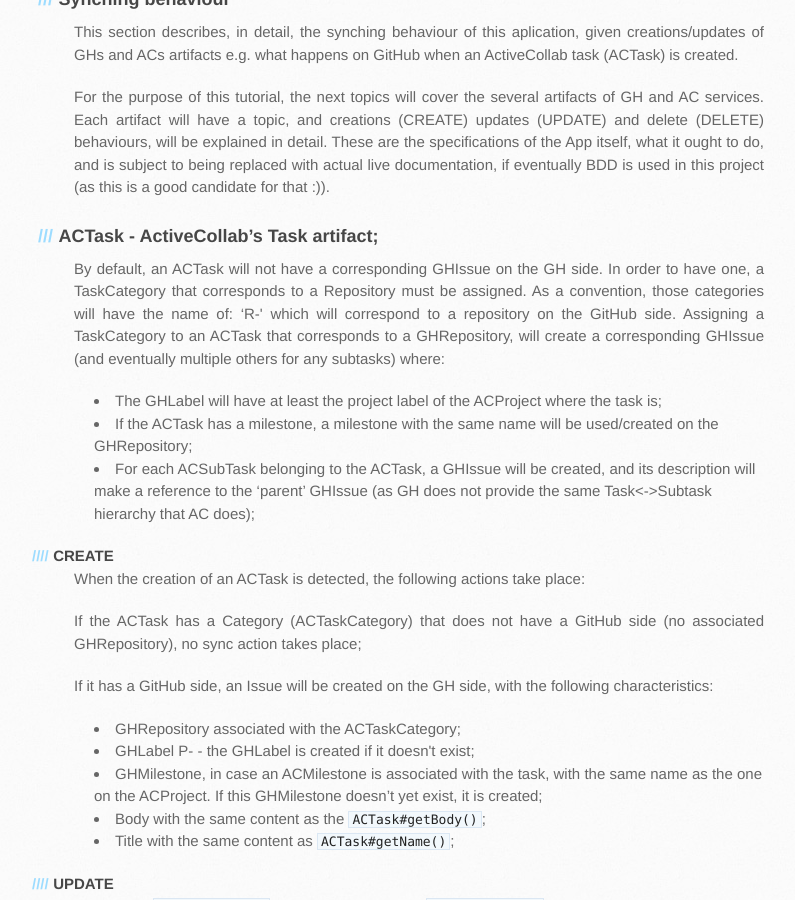
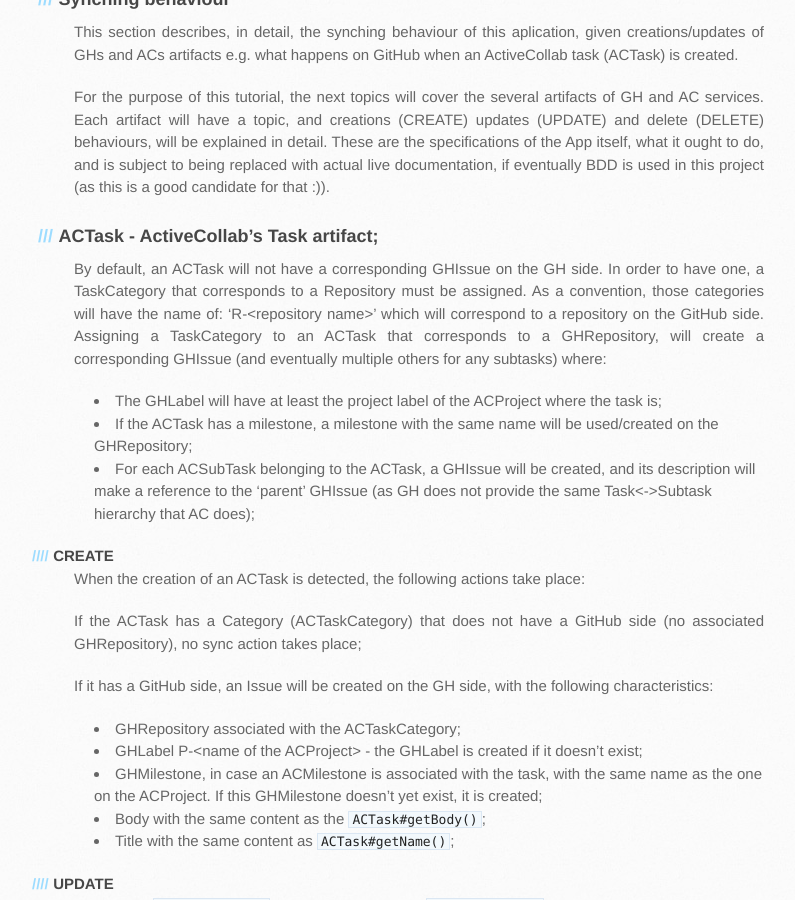
Before and after one commit to joantune/maidSyncher, a Jekyll site: the page built from architecture/index.md, in a window 1280 px wide and 900 px high, scrolled down 3273 px. Shown: the whole window, without its empty margins (96-891 px from the left). Built offline with Jekyll 4.4.1, drawn with Linux system fonts in a browser that asks for light colours; Markdown is read by kramdown in place of the engine named in the settings; some of the changed text lies outside the part shown.

```diff
--- a/_config.yml
+++ b/_config.yml
@@ -1,7 +1,7 @@
 baseurl: /maidsyncher
 safe: true
 lsi: false
-markdown: redcarpet
+#markdown: RDiscount
 #redcarpet:
 #  extensions: ["no_intra_emphasis", "fenced_code_blocks", "autolink", "strikethrough", "superscript", "with_toc_data"]
 pygments: true
--- a/architecture/index.md
+++ b/architecture/index.md
@@ -80,7 +80,7 @@ in its generality, the different packages and their relationships.
 ##### Package `pt.ist.maidSyncher.domain.activeCollab`
 
 Persisted instances of AC's artifacts. The class names are the same as the ones of the classes of the
-`pt.ist.maidSyncher.api.activeCollab` package. i.e. AC[Name of artifact]
+`pt.ist.maidSyncher.api.activeCollab` package. i.e. AC&lt;Name of artifact&gt;
 
 _which I admit, that it wasn't the best choice due to the need to add the full classname_
 
@@ -89,11 +89,11 @@ It also has the [sync behaviour](#synchingBehaviour) implementation.
 ##### Package `pt.ist.maidSyncher.domain.github`
 
 Persisted instances of GH's artifacts. The class names follow the same convention as the activeCollab ones
-i.e. GH[Name of artifact on GH and Egit library];
+i.e. GH&lt;Name of artifact on GH and Egit library&gt;;
 
 It also has the [sync behaviour](#synchingBehaviour) implementation.
 
-<a id="domainDsi"><!-- placeholder --></a>
+<a id="domainDsi">  </a>
 ##### Package `pt.ist.maidSyncher.domain.dsi`
 
 It provides all of the classes that serve the purpose of bridging between the persisted instances on
@@ -152,13 +152,13 @@ It is the basis of all the persisted versions of both ACs and GHs artifacts. Mor
  which might result in a conflict.
 
  - the methods `copyPropertiesFrom` and `copyPropertiesTo` - inspired on BeanUtils's
- [copyProperties](http://commons.apache.org/proper/commons-beanutils/apidocs/org/apache/commons/beanutils/BeanUtils.html#copyProperties(java.lang.Object, java.lang.Object))
+ [copyProperties](http://commons.apache.org/proper/commons-beanutils/apidocs/org/apache/commons/beanutils/BeanUtils.html#copyProperties )
  but that at the same time returns the Strings of the PropertyDescriptors that changed. And are
  fitted to be used with egit's GH REST API lib - which uses flow like methods that would normally be ignored
  by the Vanilla flavour of the BeanUtils#copyProperties
 
 
-<a id="synchingBehaviour"><!-- placeholder --></a>
+<a id="synchingBehaviour">  </a>
 ### Synching behaviour
 
 This section describes, in detail, the synching behaviour of this aplication, given creations/updates of GHs and ACs
@@ -172,19 +172,19 @@ replaced with actual live documentation, if eventually BDD is used in this proje
 
 
 
-<a id="acTaskSync"><!-- placeholder --></a>
+<a id="acTaskSync">  </a>
 ### ACTask - ActiveCollab's Task artifact;
 
 By default, an ACTask will not have a corresponding GHIssue on the GH side. In order to have one, a
 TaskCategory that corresponds to a Repository must be assigned. As a convention, those categories will have
-the name of: 'R-<repository name>' which will correspond to a repository on the GitHub side. Assigning a TaskCategory
+the name of: 'R-&lt;repository name&gt;' which will correspond to a repository on the GitHub side. Assigning a TaskCategory
 to an ACTask that corresponds to a GHRepository, will create a corresponding GHIssue (and eventually multiple others for
 any subtasks) where:
 
  - The GHLabel will have at least the project label of the ACProject where the task is;
  - If the ACTask has a milestone, a milestone with the same name will be used/created on the GHRepository;
  - For each ACSubTask belonging to the ACTask, a GHIssue will be created, and its description will
- make a reference to the 'parent' GHIssue (as GH does not provide the same Task<->Subtask hierarchy that AC does);
+ make a reference to the 'parent' GHIssue (as GH does not provide the same Task&lt;-&gt;Subtask hierarchy that AC does);
 
 
 #### CREATE
@@ -197,7 +197,7 @@ GHRepository), no sync action takes place;
 If it has a GitHub side, an Issue will be created on the GH side, with the following characteristics:
 
  - GHRepository associated with the ACTaskCategory;
- - GHLabel P-<name of the ACProject> - the GHLabel is created if it doesn't exist;
+ - GHLabel P-&lt;name of the ACProject&gt; - the GHLabel is created if it doesn't exist;
  - GHMilestone, in case an ACMilestone is associated with the task, with the same name as the one on the ACProject.
  If this GHMilestone doesn't yet exist, it is created;
  - Body with the same content as the `ACTask#getBody()`;
@@ -235,7 +235,7 @@ If it has a GitHub side, an Issue will be created on the GH side, with the follo
  - Question - apply the 'Deleted' label to the GHIssue, if any exists, and close it;
 
 
- <a id="acTaskCategorySync"><!-- placeholder --></a>
+ <a id="acTaskCategorySync">  </a>
 ### ACTaskCategory - ActiveCollab's Task Category artifact;
 
 All of the actions on this artifact (`CREATE` `UPDATE` and `DELETE`) are ignored, as this artifact is not
@@ -243,7 +243,7 @@ directly synched (it is going to be used to indicate the GHRepository of a Task,
 the right Task Categories to the right tasks is a responsability of other artifacts. (more
 specifically: the [GHIssue sync](#ghIssueSync); [ACProject sync](#acProjectSync), and others).
 
- <a id="acProjectSync"><!-- placeholder --></a>
+ <a id="acProjectSync">  </a>
 ### ACProject - ActiveCollab's Project artifact;
 
 An ACProject will have a corresponding GHLabel on each GHRepository available;
@@ -256,7 +256,7 @@ corresponding ACTask's of each GHIssue on those repositories will be placed.
 #### CREATE
 
  - In case a project is archived, no sync action occurs;
- - For each GHRepository known, a corresponding P-<name of ACProject> label will be created/used;
+ - For each GHRepository known, a corresponding P-&lt;name of ACProject&gt; label will be created/used;
  - For all of the known GHRepository instances, a ACTaskCategory will be created/used;
 
 #### UPDATE
@@ -270,7 +270,7 @@ corresponding ACTask's of each GHIssue on those repositories will be placed.
  be deleted;
 
 
- <a id="acSubTaskSync"><!-- placeholder --></a>
+ <a id="acSubTaskSync">  </a>
 ### ACSubTask
 
 Seen that GitHub does not have the same Task -> Subtask hierarchy that ActiveCollab has, we decided to still
@@ -290,7 +290,7 @@ create a GHIssue on the GitHub for each ACSubTask, as long as the ACTask a ACTas
  - If a corresponding GHIssue exists, the label DELETED should be applied to it and it should be closed - i.e. the
  same that should happen to a GHIssue of a deleted ACTask;
 
-<a id="acMilestoneSync"><!-- placeholder --></a>
+<a id="acMilestoneSync">  </a>
 ### ACMilestone - ActiveCollab Milestone artifact;
 
 ACMilestones are synched per ACTask - i.e. for each ACMilestone, several GHMilestones might exist, in different
@@ -316,7 +316,7 @@ GHRepository instances (as the GHRepository where the ACTask corresponding GHIss
  - When deleting an ACMilestone, the corresponding GHMilestone(s) should be deleted as well;
 
 
-<a id="ghRepositorySync"><!-- placeholder --></a>
+<a id="ghRepositorySync">  </a>
 ### GHRepository - GitHub Repository artifact;
 
 Each GHRepository will have a default ACProject on the AC side. Also, each task on that GHRepository
@@ -333,7 +333,7 @@ for each existing ACProject.
   GHRepository found.
 
  - For each existing ACProject, the new ACTaskCategory that corresponds to this GHRepository, is created
- (with the name R-<repository name>).
+ (with the name R-&lt;repository name&gt;).
 
 #### UPDATE
 
@@ -345,11 +345,11 @@ for each existing ACProject.
 #### DELETE - TODO
 ??
 
-<a id="ghIssueSync"><!-- placeholder --></a>
+<a id="ghIssueSync">  </a>
 ### GHIssue - GitHub Issue artifact;
 
 By default, all GHIssue will have a corresponding ACTask on the default ACProject that exists per repository.
-If a different ACProject is to be used, its corresponding P-<name of ACProject to use> should be set on that
+If a different ACProject is to be used, its corresponding P-&lt;name of ACProject to use&gt; should be set on that
 GHIssue (TODO - for now, all of the GHIssue's are created on the default project).
 
 Also, GHIssues might be mapping to ACSubTasks, only if the ACSubTask is created on the AC side (i.e. with this system,
@@ -389,7 +389,7 @@ Two distinct cases apply:
  there the syncs do not occur when DELETE label is set -)
 
 
-<a id="ghMilestoneSync"><!-- placeholder --></a>
+<a id="ghMilestoneSync">  </a>
 ### GHMilestone - GitHub Milestone artifact;
 
 GHMilestone instances can have multiple ACMilestone instances, in different projects, depending on which ACProject
@@ -409,11 +409,11 @@ updates to its fields will be tracked by synched in the GHMilestone#sync method
 
  - Delete the potential multiple ACMilestone instances associated with this ACMilestone - TODO - ;
 
-<a id="ghLabelSync"><!-- placeholder --></a>
+<a id="ghLabelSync">  </a>
 ### GHLabel - GitHub Label artifact;
 
 GHLabels are the way we have to choose the ACProject to use on the GitHub side. Special labels with the name
-P-<ACProject name> should be created for each existing ACProject, and setting **one** of those labels on a
+P-&lt;ACProject name&gt; should be created for each existing ACProject, and setting **one** of those labels on a
 GHIssue should make the corresponding ACTask be created on that ACProject. (more details [here](#ghIssueSync))
 
 #### CREATE
```
